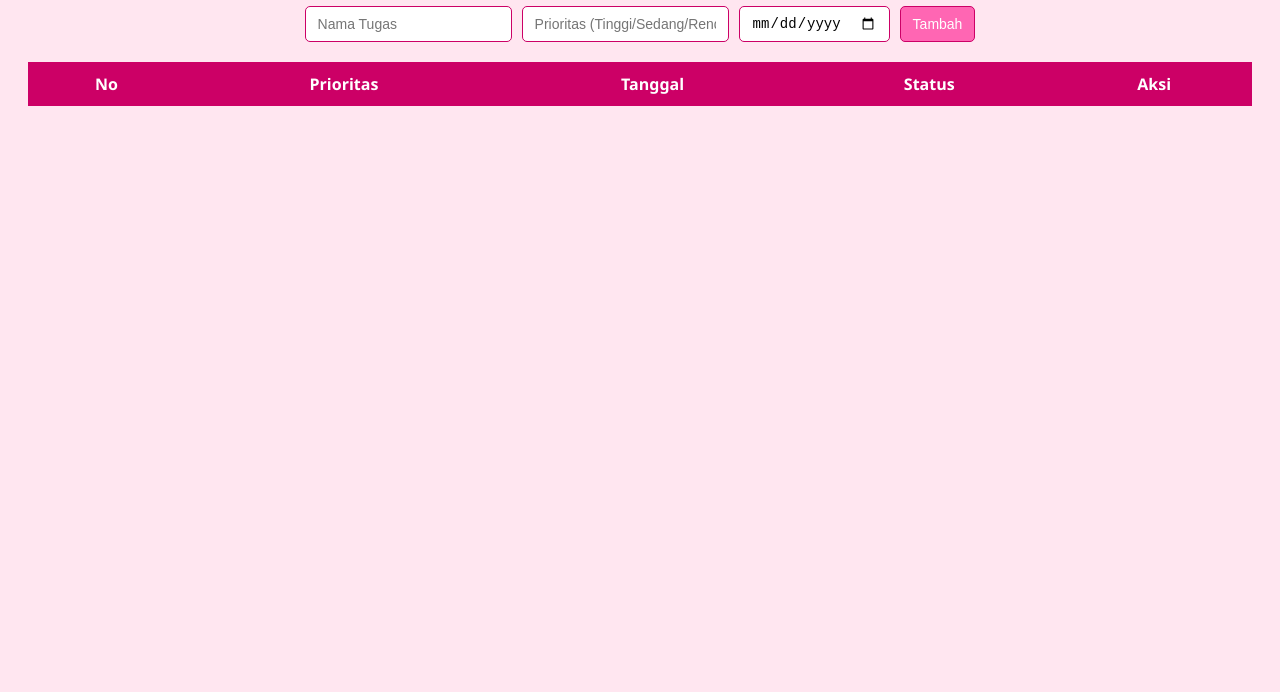
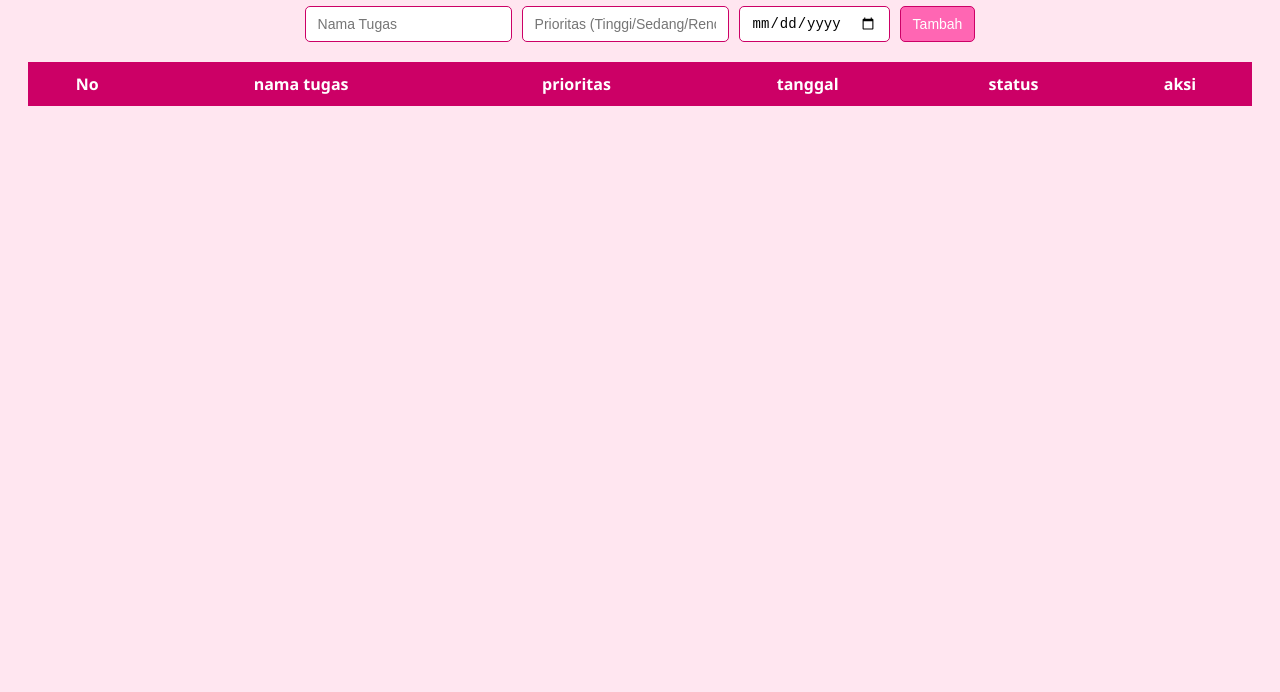
Before and after one commit to Rosita11-11/toDoList-, a plain HTML site: page index.html in a window 1280 px wide. Shown: the part 108-800 px from the top of the page. Drawn offline with Linux system fonts and the light colour scheme.

Commit message:
update index.html

```diff
--- a/index.html
+++ b/index.html
@@ -88,10 +88,11 @@
     <thead>
       <tr>
         <th>No</th>
-        <th>Prioritas</th>
-        <th>Tanggal</th>
-        <th>Status</th>
-        <th>Aksi</th>
+        <th>nama tugas</th>
+        <th>prioritas</th>
+        <th>tanggal</th>
+        <th>status</th>
+        <th>aksi</th>
       </tr>
     </thead>
     <tbody id="taskList"></tbody>
```
